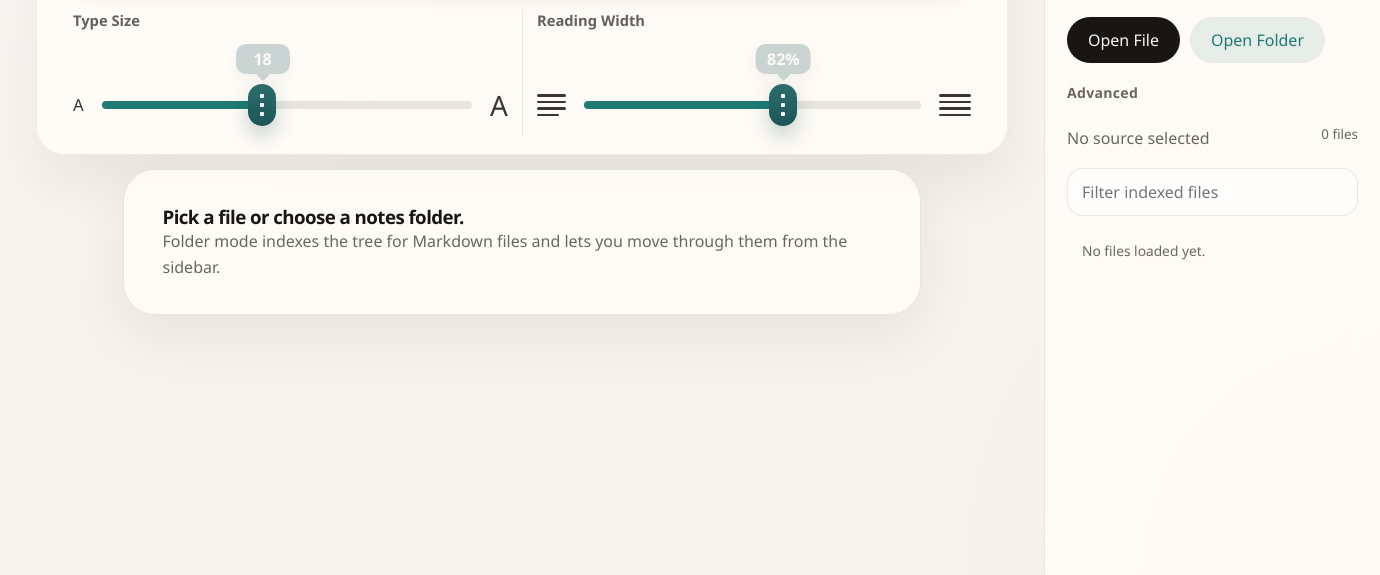
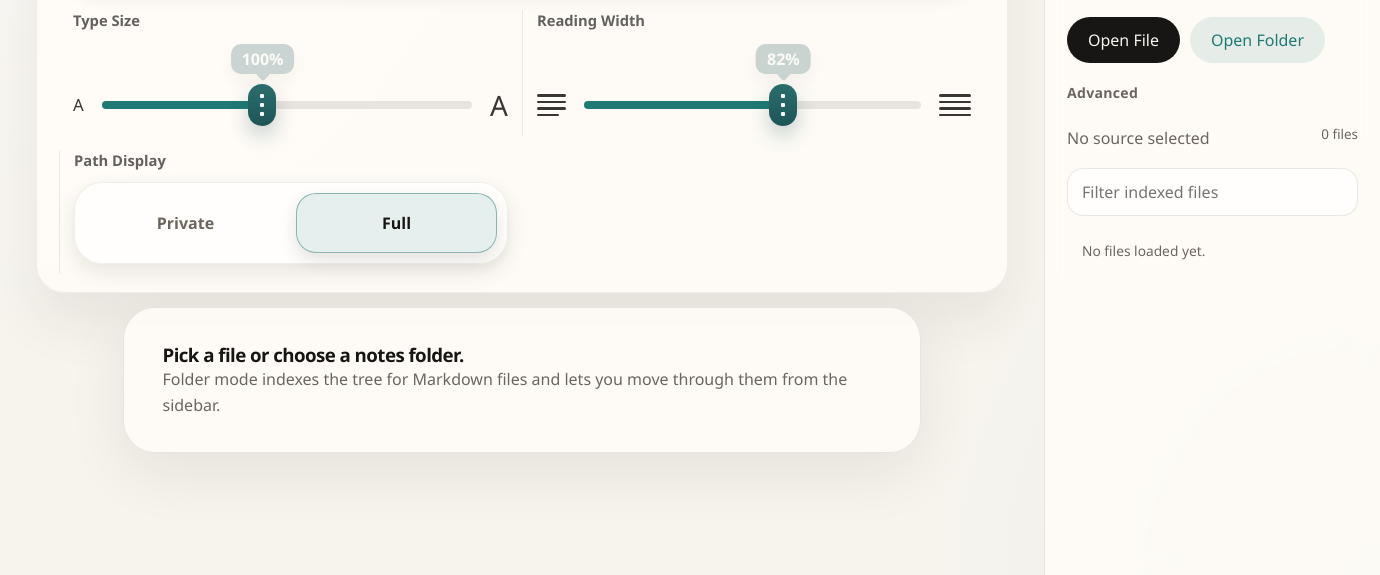
Before and after one commit to magbicaleman/md-viewer, an Electron app: page src/index.html in a window 1380 px wide. Shown: the part 225-800 px from the top of the page. Drawn offline with Linux system fonts and the light colour scheme; no server answers.

Commit message:
Add path privacy toggle and README screenshot

```diff
--- a/src/index.html
+++ b/src/index.html
@@ -76,7 +76,7 @@
             <label class="control control-range">
               <span class="control-label">Type Size</span>
               <div class="range-shell">
-                <span id="fontSizeValue" class="range-value" aria-hidden="true">18</span>
+                <span id="fontSizeValue" class="range-value" aria-hidden="true">100%</span>
                 <div class="range-row">
                   <span class="range-edge range-edge-type range-edge-type-sm" aria-hidden="true">A</span>
                   <input id="fontSizeInput" class="range-input" type="range" min="15" max="22" step="1" />
@@ -106,6 +106,30 @@
                 </div>
               </div>
             </label>
+
+            <div class="control control-toggle">
+              <span class="control-label">Path Display</span>
+              <div id="pathDisplayControl" class="segmented-control" role="group" aria-label="Path display mode">
+                <button
+                  id="pathDisplayPrivateButton"
+                  class="segmented-control-button"
+                  type="button"
+                  data-value="private"
+                  aria-pressed="false"
+                >
+                  Private
+                </button>
+                <button
+                  id="pathDisplayFullButton"
+                  class="segmented-control-button"
+                  type="button"
+                  data-value="full"
+                  aria-pressed="true"
+                >
+                  Full
+                </button>
+              </div>
+            </div>
           </section>
 
           <div id="statusBanner" class="status-banner" hidden></div>
--- a/src/renderer.js
+++ b/src/renderer.js
@@ -1,4 +1,5 @@
 const STORAGE_KEY = "md-viewer-preferences";
+const DEFAULT_FONT_SIZE = 18;
 const DEFAULT_SIDEBAR_WIDTH = 336;
 const MIN_SIDEBAR_WIDTH = 300;
 const MAX_SIDEBAR_WIDTH = 560;
@@ -76,6 +77,9 @@ const elements = {
   statusBanner: document.querySelector("#statusBanner"),
   toggleSettingsButton: document.querySelector("#toggleSettingsButton"),
   settingsPanel: document.querySelector("#settingsPanel"),
+  pathDisplayControl: document.querySelector("#pathDisplayControl"),
+  pathDisplayPrivateButton: document.querySelector("#pathDisplayPrivateButton"),
+  pathDisplayFullButton: document.querySelector("#pathDisplayFullButton"),
   readerShellBottom: document.querySelector(".reader-shell-bottom"),
   readerContent: document.querySelector(".reader-content"),
   sidebar: document.querySelector(".sidebar"),
@@ -91,16 +95,18 @@ function loadPreferences() {
     const stored = JSON.parse(localStorage.getItem(STORAGE_KEY) ?? "{}");
     return {
       theme: stored.theme ?? "paper",
-      fontSize: Number(stored.fontSize ?? 18),
+      fontSize: Number(stored.fontSize ?? DEFAULT_FONT_SIZE),
       readerWidth: normalizeReaderWidth(stored.readerWidth ?? 82),
+      pathDisplayMode: stored.pathDisplayMode === "private" ? "private" : "full",
       sidebarWidth: normalizeSidebarWidth(stored.sidebarWidth ?? DEFAULT_SIDEBAR_WIDTH),
       sidebarOpen: stored.sidebarOpen ?? true
     };
   } catch {
     return {
       theme: "paper",
-      fontSize: 18,
+      fontSize: DEFAULT_FONT_SIZE,
       readerWidth: 82,
+      pathDisplayMode: "full",
       sidebarWidth: DEFAULT_SIDEBAR_WIDTH,
       sidebarOpen: true
     };
@@ -285,9 +291,12 @@ function syncRangeControl(input, valueOutput) {
   const value = Number(input.value ?? min);
   const ratio = max === min ? 0 : (value - min) / (max - min);
   const progress = `${Math.min(100, Math.max(0, ratio * 100))}%`;
-  const displayValue = Number.isInteger(value) ? String(value) : value.toFixed(0);
+  const isFontSizeControl = input.id === "fontSizeInput";
+  const displayValue = isFontSizeControl
+    ? String(Math.round((value / DEFAULT_FONT_SIZE) * 100))
+    : (Number.isInteger(value) ? String(value) : value.toFixed(0));
   const shell = valueOutput.closest(".range-shell");
-  const displaySuffix = input.id === "readerWidthInput" ? "%" : "";
+  const displaySuffix = isFontSizeControl || input.id === "readerWidthInput" ? "%" : "";
 
   valueOutput.textContent = `${displayValue}${displaySuffix}`;
 
@@ -327,8 +336,18 @@ function applyPreferences() {
   elements.themeSelect.value = state.preferences.theme;
   elements.fontSizeInput.value = String(state.preferences.fontSize);
   elements.readerWidthInput.value = String(state.preferences.readerWidth);
+  for (const button of [elements.pathDisplayPrivateButton, elements.pathDisplayFullButton]) {
+    if (!button) {
+      continue;
+    }
+
+    const isSelected = button.dataset.value === state.preferences.pathDisplayMode;
+    button.dataset.selected = String(isSelected);
+    button.setAttribute("aria-pressed", String(isSelected));
+  }
   syncThemeSelectShell();
   syncAllRangeControls();
+  setSourceInfo();
   elements.toggleSidebarButton.setAttribute("aria-pressed", String(state.preferences.sidebarOpen));
   elements.toggleSidebarButton.setAttribute(
     "aria-label",
@@ -400,6 +419,40 @@ function reportBackgroundError(error, fallbackMessage) {
   console.warn(fallbackMessage, error);
 }
 
+function normalizeUiPath(value = "") {
+  return value.replaceAll("\\", "/");
+}
+
+function formatRootPath(rootPath) {
+  if (!rootPath) {
+    return "No source selected";
+  }
+
+  if (state.preferences.pathDisplayMode !== "private") {
+    return rootPath;
+  }
+
+  const normalizedPath = normalizeUiPath(rootPath);
+  const windowsDriveMatch = normalizedPath.match(/^([A-Za-z]:)(\/.*)?$/);
+  const drivePrefix = windowsDriveMatch ? `${windowsDriveMatch[1]}/` : "";
+  const pathWithoutPrefix = windowsDriveMatch
+    ? (windowsDriveMatch[2] ?? "")
+    : (normalizedPath.startsWith("/") ? normalizedPath.slice(1) : normalizedPath);
+  const segments = pathWithoutPrefix.split("/").filter(Boolean);
+
+  if (segments.length <= 3) {
+    return normalizedPath;
+  }
+
+  const visibleSegments = segments.slice(-3).join("/");
+
+  if (drivePrefix) {
+    return `${drivePrefix}.../${visibleSegments}`;
+  }
+
+  return `.../${visibleSegments}`;
+}
+
 function getBridge() {
   if (!window.mdViewer) {
     throw new Error("The Electron preload bridge did not load.");
@@ -409,7 +462,7 @@ function getBridge() {
 }
 
 function setSourceInfo() {
-  elements.rootLabel.textContent = state.rootPath ?? "No source selected";
+  elements.rootLabel.textContent = formatRootPath(state.rootPath);
   elements.fileCount.textContent = `${state.entries.length} file${state.entries.length === 1 ? "" : "s"}`;
   if (!state.currentPath) {
     elements.titlebarDocumentName.textContent = "No document loaded";
@@ -1069,6 +1122,24 @@ function bindEvents() {
     setRangeBubbleActive(elements.readerWidthInput, false, RANGE_BUBBLE_IDLE_DELAY_MS);
   });
 
+  elements.pathDisplayControl.addEventListener("click", (event) => {
+    const button = event.target.closest(".segmented-control-button");
+
+    if (!button) {
+      return;
+    }
+
+    const nextValue = button.dataset.value === "private" ? "private" : "full";
+
+    if (state.preferences.pathDisplayMode === nextValue) {
+      return;
+    }
+
+    state.preferences.pathDisplayMode = nextValue;
+    applyPreferences();
+    savePreferences();
+  });
+
   for (const input of [elements.fontSizeInput, elements.readerWidthInput]) {
     input.addEventListener("pointerdown", () => {
       setRangeBubbleActive(input, true);
--- a/src/styles.css
+++ b/src/styles.css
@@ -688,7 +688,7 @@ body[data-resizing-sidebar="true"] .sidebar-inner {
 
 .settings-panel {
   display: grid;
-  grid-template-columns: repeat(3, minmax(0, 1fr));
+  grid-template-columns: repeat(4, minmax(0, 1fr));
   gap: 0;
   padding: 18px 22px;
   border: 1px solid var(--settings-panel-border);
@@ -722,6 +722,56 @@ body[data-resizing-sidebar="true"] .sidebar-inner {
 .control-range {
   gap: 12px;
   padding-left: 36px;
+}
+
+.control-toggle {
+  gap: 12px;
+  padding-left: 36px;
+}
+
+.segmented-control {
+  display: grid;
+  grid-template-columns: repeat(2, minmax(0, 1fr));
+  gap: 10px;
+  min-height: 82px;
+  padding: 10px;
+  border: 1px solid var(--settings-panel-border);
+  border-radius: 28px;
+  background: var(--control-surface);
+  box-shadow:
+    inset 0 0 0 1px rgba(255, 255, 255, 0.45),
+    0 8px 20px rgba(var(--reader-shadow-rgb), 0.1);
+}
+
+.segmented-control-button {
+  border: 1px solid transparent;
+  border-radius: 20px;
+  background: transparent;
+  color: var(--muted);
+  cursor: pointer;
+  font-weight: 600;
+  transition:
+    border-color 160ms ease,
+    background-color 160ms ease,
+    color 160ms ease,
+    box-shadow 160ms ease;
+}
+
+.segmented-control-button:hover {
+  color: var(--text);
+}
+
+.segmented-control-button:focus-visible {
+  outline: none;
+  border-color: var(--accent);
+  box-shadow: 0 0 0 3px color-mix(in srgb, var(--accent) 18%, transparent);
+}
+
+.segmented-control-button[data-selected="true"] {
+  border-color: color-mix(in srgb, var(--accent) 42%, var(--settings-panel-border));
+  background: var(--control-pill-active);
+  color: var(--text);
+  box-shadow: 0 8px 18px rgba(var(--reader-shadow-rgb), 0.12);
 }
 
 .select-shell {
@@ -1041,7 +1091,12 @@ body[data-resizing-sidebar="true"] .sidebar-inner {
     padding-left: 14px;
   }
 
-  .settings-panel .control:nth-child(3) {
+  .control-toggle {
+    padding-left: 14px;
+  }
+
+  .settings-panel .control:nth-child(3),
+  .settings-panel .control:nth-child(4) {
     border-left: 1px solid rgba(102, 95, 82, 0.12);
   }
 }
@@ -1069,6 +1124,10 @@ body[data-resizing-sidebar="true"] .sidebar-inner {
   }
 
   .control-range {
+    padding-left: 0;
+  }
+
+  .control-toggle {
     padding-left: 0;
   }
 }
```
Also changed, not shown: README.md, assets/screenshot-main-private.png (added).
